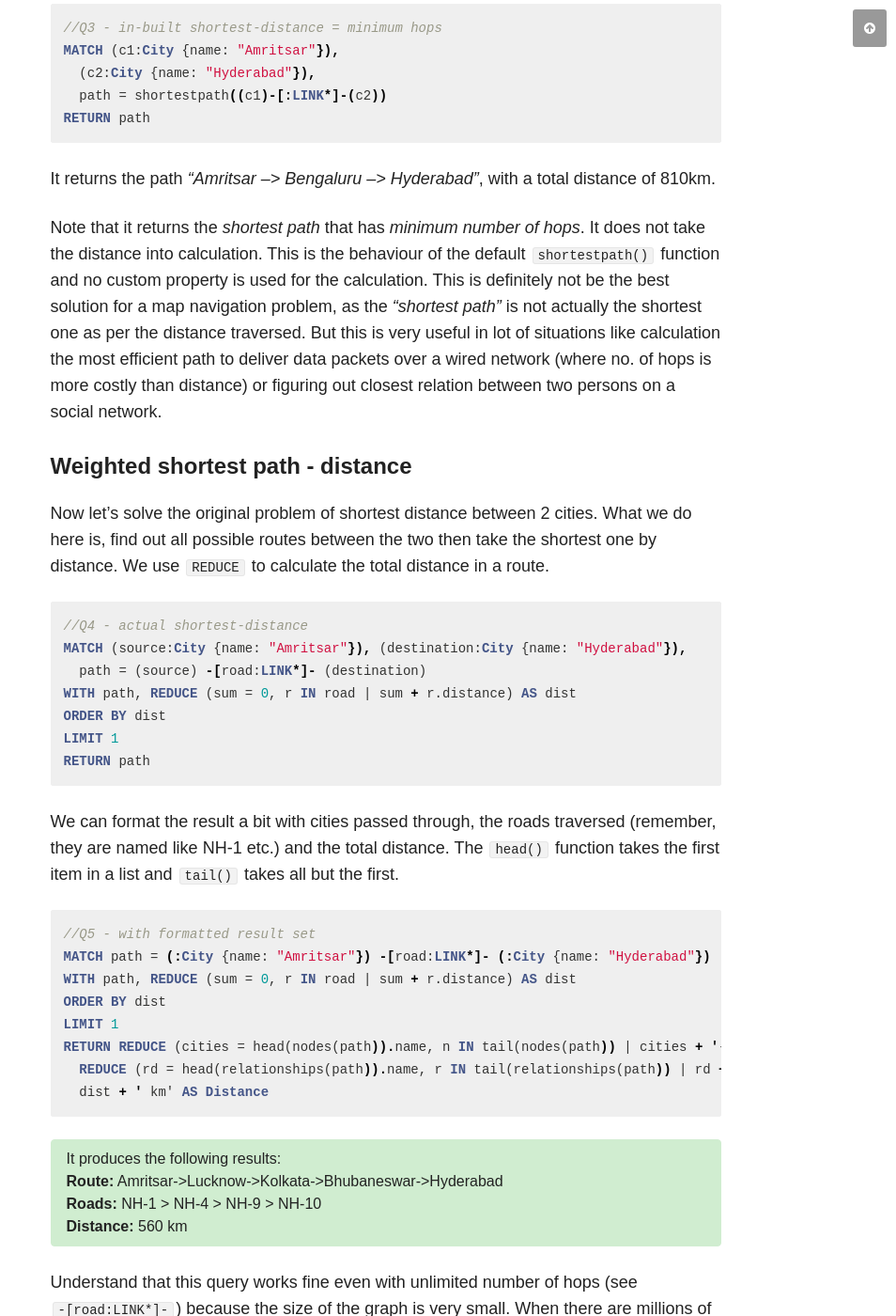
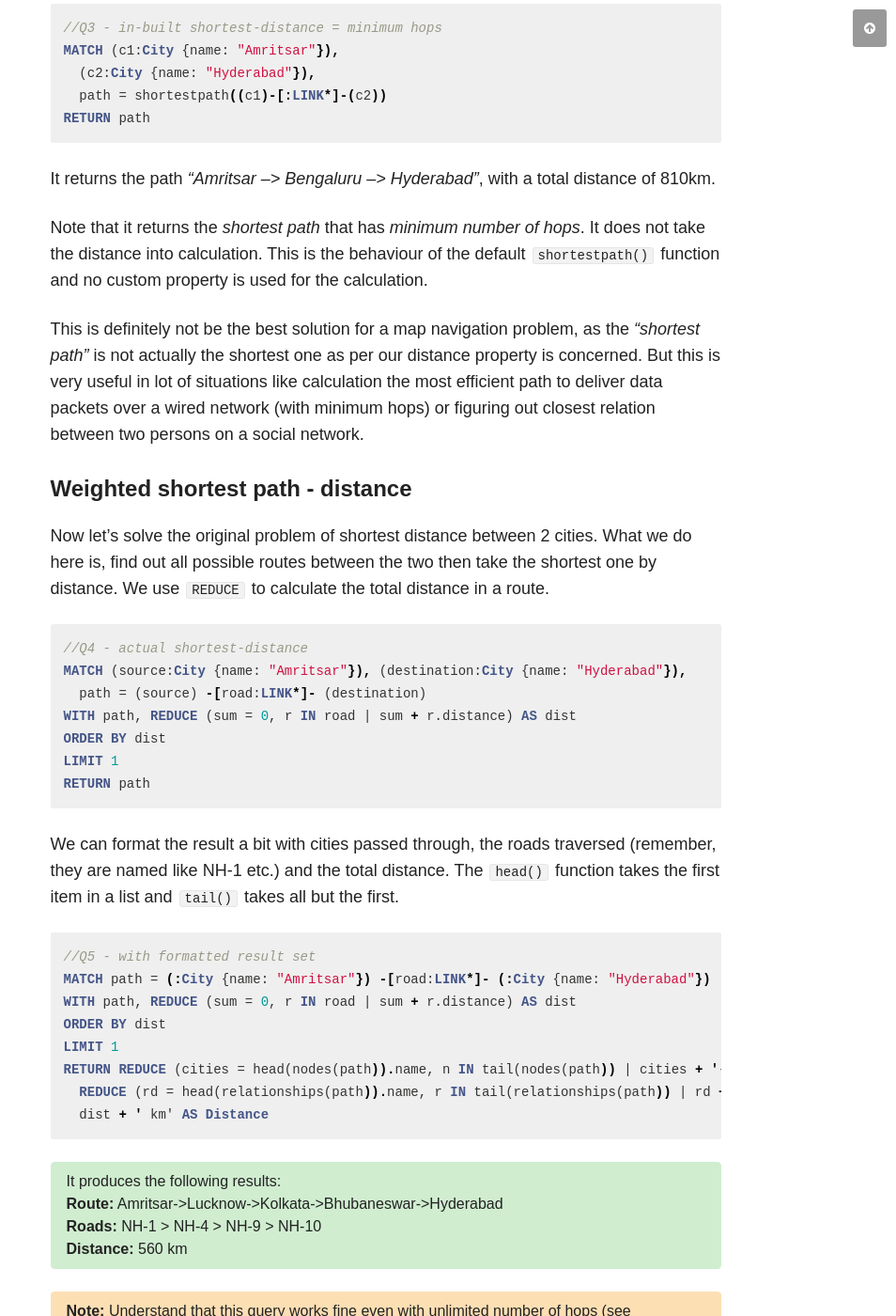
Before and after one commit to chakrabar/chakrabar.github.io, a Jekyll site: the page built from _posts/articles/2018-05-08-neo4j-shortest-distance.md, in a window 1280 px wide and 1400 px high, scrolled down 3366 px. Shown: the whole window at 94% size, without its empty margins (326-1280 px from the left). Built offline with Jekyll 4.4.1, drawn with Linux system fonts in a browser that asks for light colours; nearby versions of some CDN libraries; comment, search, counter and statistics services are not loaded; some of the changed text lies outside the part shown.

Commit message:
Making disclaimer more prominent

```diff
--- a/_posts/articles/2018-05-08-neo4j-shortest-distance.md
+++ b/_posts/articles/2018-05-08-neo4j-shortest-distance.md
@@ -65,7 +66,9 @@
 
 It returns the path _"Amritsar --> Bengaluru --> Hyderabad"_, with a total distance of 810km.
 
-Note that it returns the _shortest path_ that has _minimum number of hops_. It does not take the distance into calculation. This is the behaviour of the default `shortestpath()` function and no custom property is used for the calculation. This is definitely not be the best solution for a map navigation problem, as the _"shortest path"_ is not actually the shortest one as per the distance traversed. But this is very useful in lot of situations like calculation the most efficient path to deliver data packets over a wired network (where no. of hops is more costly than distance) or figuring out closest relation between two persons on a social network.
+Note that it returns the _shortest path_ that has _minimum number of hops_. It does not take the distance into calculation. This is the behaviour of the default `shortestpath()` function and no custom property is used for the calculation.
+
+This is definitely not be the best solution for a map navigation problem, as the _"shortest path"_ is not actually the shortest one as per our distance property is concerned. But this is very useful in lot of situations like calculation the most efficient path to deliver data packets over a wired network (with minimum hops) or figuring out closest relation between two persons on a social network.
 
 #### Weighted shortest path - distance
 
@@ -100,7 +103,8 @@
 <br />**Distance:** 560 km
 {: .notice--success}
 
-Understand that this query works fine even with unlimited number of hops (see `-[road:LINK*]-`) because the size of the graph is very small. When there are millions of nodes in the graph, this query will not be practical, and we might have to restrict the paths within a range of hops like `-[road:LINK*1..n]-` with a reasonable value of n.
+**Note:** Understand that this query works fine even with unlimited number of hops (see `-[road:LINK*]-`) because the size of the graph is very small. When there are millions of nodes in the graph, this query will not be practical, and we might have to restrict the paths within a range of hops like `-[road:LINK*1..n]-` with a reasonable value of `n` or look for other alternatives.
+{: .notice--warning}
 
 **Note:** Here we have considered all the roads are two-way i.e. if there is a road from Delhi to Bhubaneswar, there is also a return way from Bhubaneswar to Delhi. If that is not true, and roads are one-way as shown in the graph diagram, we just need to make the MATCH pattern have a directed relationship to solve it. Now, when we make the MATCH pattern directed `()-[:LINK]->()`, we get most common variant of [Dijkstra's algorithm](https://en.wikipedia.org/wiki/Dijkstra%27s_algorithm) solved.
 {: .notice--info}
```
Also changed, not shown: other parts of _posts/articles/2018-05-08-neo4j-shortest-distance.md (+2 -1 lines), images/posts/misc/secured.png (added).
